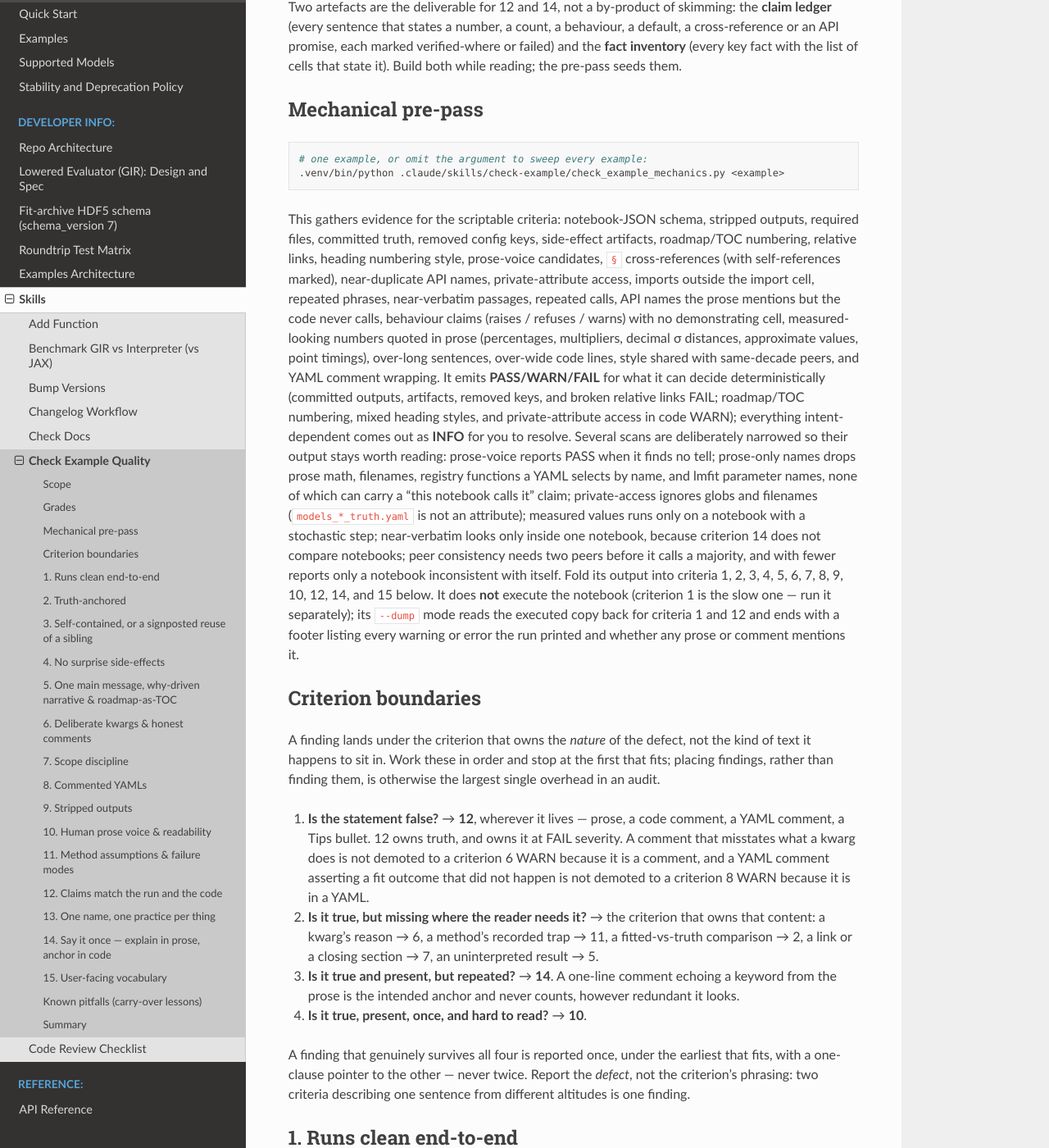
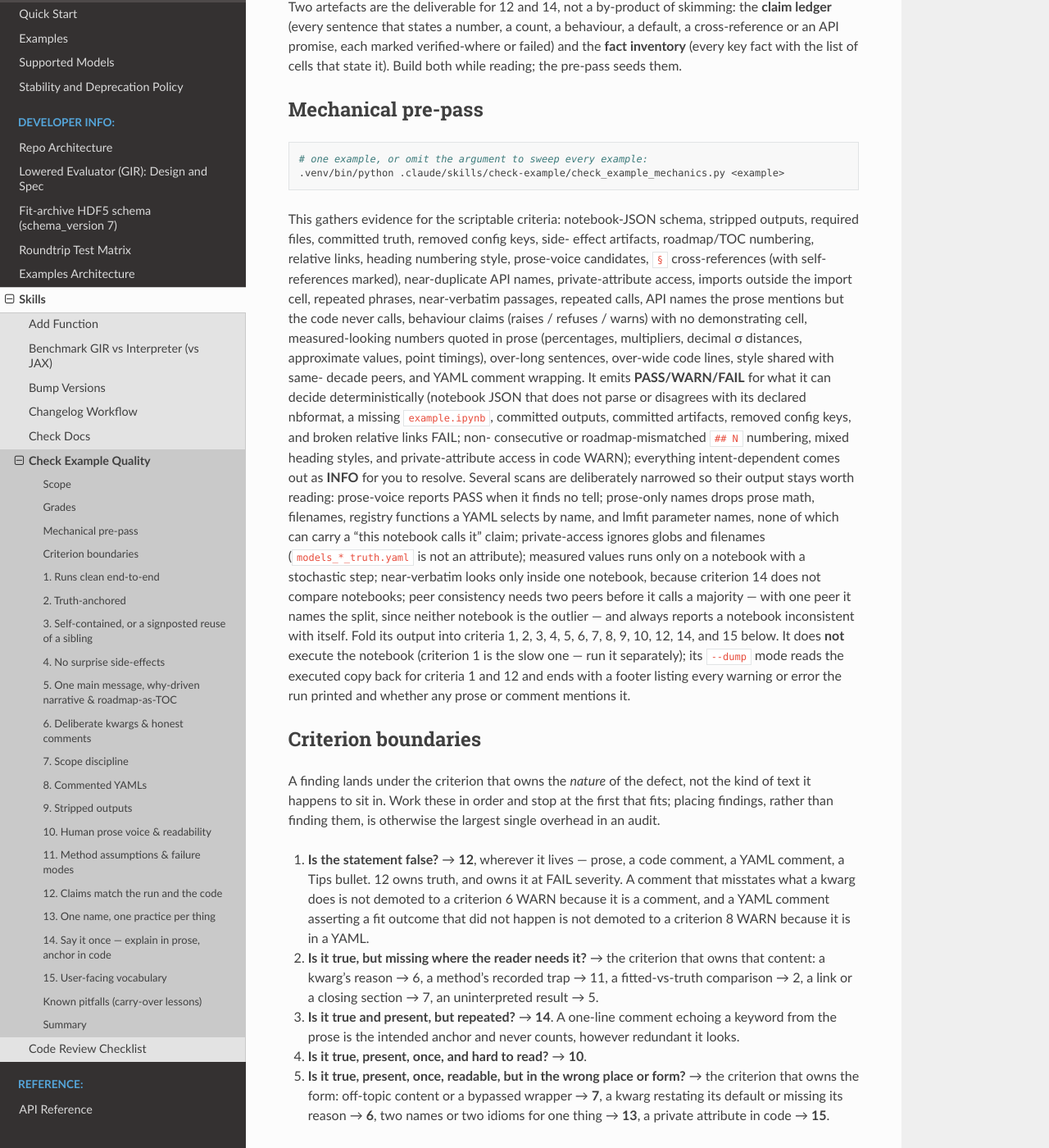
Before and after one commit to InfinityMonkeyAtWork/time-resolved-spectroscopy-fit, a Sphinx documentation site: the page built from docs/ai/check-example.md, in a window 1280 px wide and 1400 px high, scrolled down 1270 px. Shown: the whole window at 82% size. Built offline with Sphinx 7.4.7 and the Read the Docs theme 3.1.0, drawn with Linux system fonts in a browser that asks for light colours; some of the changed text lies outside the part shown.

Commit message:
check-example: anchor paths to the repo, harden --dump and JSON handling, align the doc with the script
Fixes every finding of the review of the rebuilt skill. Paths are anchored
to the repo root, so peers, the registry filter, and the committed-artifact
FAIL survive a run from another cwd or with a full path. --dump collapses
progress bars in stderr, and the footer no longer lists Python's
`warnings.warn(msg)` source echo as a second warning. Corrupt notebook JSON
is a FAIL row instead of a traceback, and a corrupt sibling no longer crashes
a healthy notebook's audit. Non-consecutive `## N` sections WARN, as the doc
says. The doc's severity list, single-peer wording, and criterion-15
severity now match the script, and the criterion-boundaries triage gains a
fifth step for findings that are true but in the wrong place or form.

````diff
--- a/docs/ai/check-example.md
+++ b/docs/ai/check-example.md
@@ -68,19 +68,20 @@
 ```
 
 This gathers evidence for the scriptable criteria: notebook-JSON schema,
-stripped outputs, required
-files, committed truth, removed config keys, side-effect artifacts, roadmap/TOC
-numbering, relative links, heading numbering style, prose-voice candidates,
-`§` cross-references (with self-references marked), near-duplicate API names,
-private-attribute access, imports outside the import cell, repeated phrases,
-near-verbatim passages, repeated calls, API names the prose mentions but the
-code never calls, behaviour claims (raises / refuses / warns) with no
-demonstrating cell, measured-looking numbers quoted in prose (percentages,
-multipliers, decimal σ distances, approximate values, point timings), over-long
-sentences, over-wide code lines, style shared with same-decade peers, and YAML
-comment wrapping. It emits **PASS/WARN/FAIL** for what it can decide
-deterministically (committed outputs, artifacts, removed keys, and broken
-relative links FAIL; roadmap/TOC numbering, mixed heading styles, and
+stripped outputs, required files, committed truth, removed config keys, side-
+effect artifacts, roadmap/TOC numbering, relative links, heading numbering
+style, prose-voice candidates, `§` cross-references (with self-references
+marked), near-duplicate API names, private-attribute access, imports outside
+the import cell, repeated phrases, near-verbatim passages, repeated calls, API
+names the prose mentions but the code never calls, behaviour claims (raises /
+refuses / warns) with no demonstrating cell, measured-looking numbers quoted in
+prose (percentages, multipliers, decimal σ distances, approximate values, point
+timings), over-long sentences, over-wide code lines, style shared with same-
+decade peers, and YAML comment wrapping. It emits **PASS/WARN/FAIL** for what
+it can decide deterministically (notebook JSON that does not parse or disagrees
+with its declared nbformat, a missing `example.ipynb`, committed outputs,
+committed artifacts, removed config keys, and broken relative links FAIL; non-
+consecutive or roadmap-mismatched `## N` numbering, mixed heading styles, and
 private-attribute access in code WARN); everything intent-dependent comes out
 as **INFO** for you to resolve. Several scans are deliberately narrowed so
 their output stays worth reading: prose-voice reports PASS when it finds no
@@ -90,13 +91,13 @@
 (`models_*_truth.yaml` is not an attribute); measured values runs only on a
 notebook with a stochastic step; near-verbatim looks only inside one notebook,
 because criterion 14 does not compare notebooks; peer consistency needs two
-peers before it calls a majority, and with fewer reports only a notebook
-inconsistent with itself. Fold its output into criteria 1, 2, 3, 4, 5, 6, 7, 8,
-9, 10, 12, 14, and 15 below. It does **not** execute the notebook (criterion 1
-is
-the slow one — run it separately); its `--dump` mode reads the executed copy
-back for criteria 1 and 12 and ends with a footer listing every warning or
-error the run printed and whether any prose or comment mentions it.
+peers before it calls a majority — with one peer it names the split, since
+neither notebook is the outlier — and always reports a notebook inconsistent
+with itself. Fold its output into criteria 1, 2, 3, 4, 5, 6, 7, 8, 9, 10, 12,
+14, and 15 below. It does **not** execute the notebook (criterion 1 is the slow
+one — run it separately); its `--dump` mode reads the executed copy back for
+criteria 1 and 12 and ends with a footer listing every warning or error the run
+printed and whether any prose or comment mentions it.
 
 ## Criterion boundaries
 
@@ -119,9 +120,15 @@
    echoing a keyword from the prose is the intended anchor and never counts,
    however redundant it looks.
 4. **Is it true, present, once, and hard to read?** → **10**.
+5. **Is it true, present, once, readable, but in the wrong place or form?**
+   → the criterion that owns the form: off-topic content or a bypassed
+   wrapper → **7**, a kwarg restating its default or missing its reason →
+   **6**, two names or two idioms for one thing → **13**, a private
+   attribute in code → **15**.
 
-A finding that genuinely survives all four is reported once, under the
-earliest that fits, with a one-clause pointer to the other — never twice.
+A finding none of the five claims is not a finding. One that two criteria
+could claim is reported once, under the earliest that fits, with a one-clause
+pointer to the other — never twice.
 Report the *defect*, not the criterion's phrasing: two criteria describing one
 sentence from different altitudes is one finding.
 
@@ -396,9 +403,9 @@
   character, the statement each peer reaches a shared module by (`import numpy
   as np` against `from numpy import array`), and the name a peer binds the same
   call's result to (`file` against `f`). A module this notebook simply does not
-  import is not a divergence. Where the decade itself has no convention, there
-  is nothing to match and the outlier is whichever notebook is inconsistent
-  with *itself*.
+  import is not a divergence. A two-notebook decade has no majority, so the
+pre-pass names the split rather than an outlier; a notebook inconsistent
+with *itself* is always reported.
 
 ## 11. Method assumptions & failure modes
 
````
Also changed, not shown: other parts of docs/ai/check-example.md (+2 -2 lines), 1 other file.
